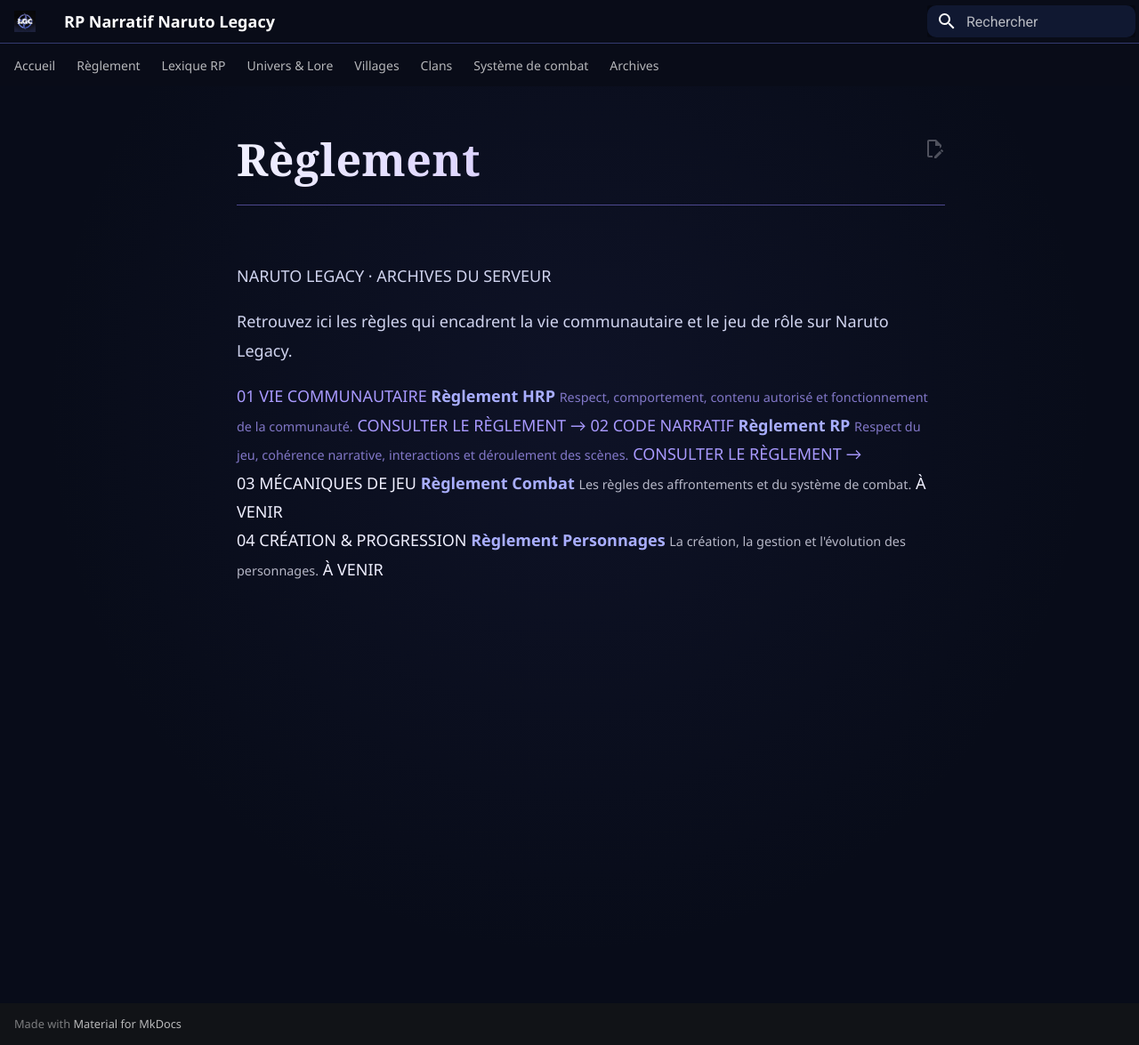
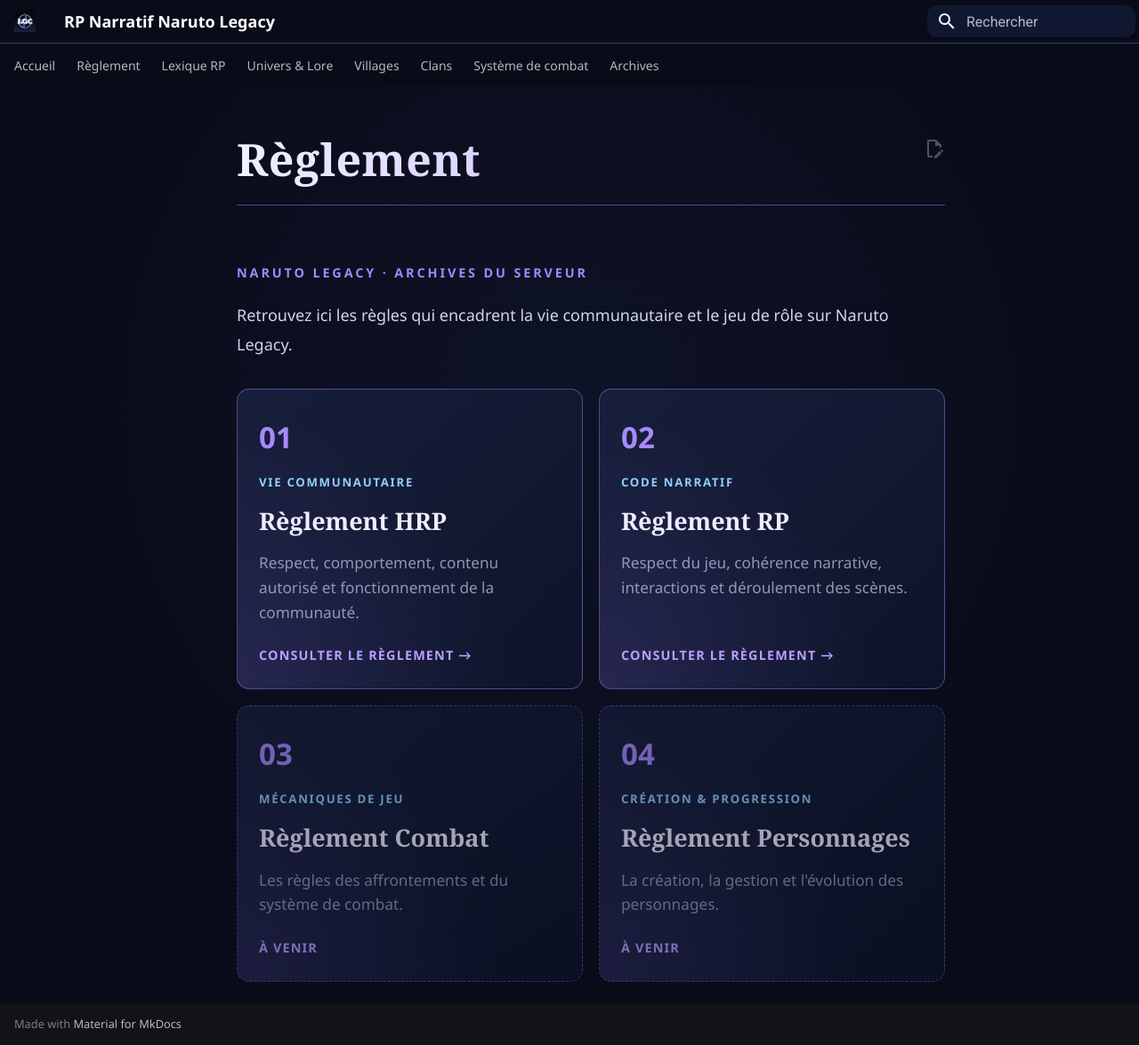
Before and after one commit to Foetic/naruto-legacy-wiki, an MkDocs documentation site: the page built from docs/reglement/index.md, in a window 1280 px wide and 1175 px high. Shown: the whole window at 89% size. Built offline with MkDocs 1.6.1 and Material for MkDocs 9.7.7, drawn with Linux system fonts in a browser that asks for light colours.

Commit message:
Update extra.css

```diff
--- a/docs/stylesheets/extra.css
+++ b/docs/stylesheets/extra.css
@@ -1931,3 +1931,91 @@ a.village-konoha:hover {
     font-size: 2.1rem;
   }
 }
+/* ==========================================
+   NARUTO LEGACY — INDEX DU RÈGLEMENT
+========================================== */
+
+.rule-eyebrow {
+  display: block;
+  margin: 0 0 12px;
+  color: #9e8bff;
+  font-size: .72rem;
+  font-weight: 800;
+  letter-spacing: .2em;
+}
+
+.rule-index {
+  display: grid;
+  grid-template-columns: repeat(2, minmax(0, 1fr));
+  gap: 18px;
+  margin: 32px 0;
+}
+
+.rule-index-card {
+  display: flex;
+  flex-direction: column;
+  min-width: 0;
+  min-height: 220px;
+  padding: 24px;
+  color: #f0edff !important;
+  text-decoration: none !important;
+  border: 1px solid rgba(165, 138, 255, .42);
+  border-radius: 14px;
+  background:
+    radial-gradient(circle at 0% 100%, rgba(116, 91, 199, .2), transparent 60%),
+    linear-gradient(135deg, #171e3a, #0d1429);
+  transition: transform .25s ease, border-color .25s ease, box-shadow .25s ease;
+}
+
+a.rule-index-card:hover {
+  transform: translateY(-4px);
+  border-color: #b9a5ff;
+  box-shadow: 0 10px 28px rgba(111, 87, 210, .2);
+}
+
+.rule-index-number {
+  color: #a78aff;
+  font-size: 1.65rem;
+  font-weight: 800;
+}
+
+.rule-index-kicker {
+  margin: 10px 0 7px;
+  color: #91cfff;
+  font-size: .66rem;
+  font-weight: 800;
+  letter-spacing: .13em;
+}
+
+.rule-index-card strong {
+  color: #f0edff;
+  font-family: Georgia, serif;
+  font-size: 1.35rem;
+}
+
+.rule-index-card small {
+  margin-top: 9px;
+  color: #b9c1dc;
+  font-size: .86rem;
+  line-height: 1.6;
+}
+
+.rule-index-link {
+  margin-top: auto;
+  padding-top: 22px;
+  color: #b9a0ff;
+  font-size: .72rem;
+  font-weight: 800;
+  letter-spacing: .08em;
+}
+
+.rule-index-upcoming {
+  opacity: .68;
+  border-style: dashed;
+}
+
+@media (max-width: 650px) {
+  .rule-index {
+    grid-template-columns: 1fr;
+  }
+}
```
